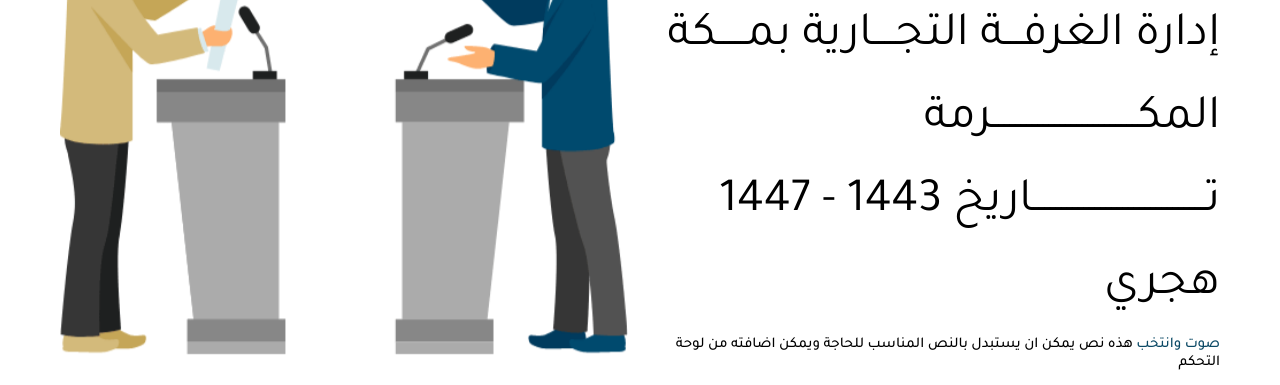
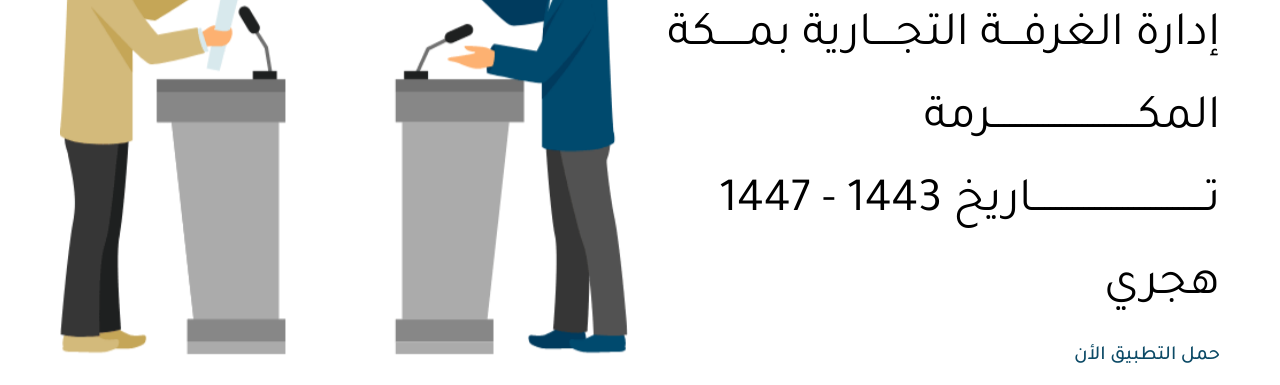
Before and after one commit to AliAbdelbaky/Afaq-group, a website: page docs/index.html in a window 1280 px wide. Shown: the part 231-616 px from the top of the page. Drawn offline with nearby package versions, Linux system fonts and the light colour scheme.

Commit message:
gitpages

```diff
--- a/docs/index.html
+++ b/docs/index.html
@@ -44,8 +44,6 @@
           <div class="col-lg-6 col-md-12 text_container">
             <h2 class="title"><span>
                  مجموع أفاق </span>انتخابات مجلس إدارة الغرفـــة التجــــارية بمـــــكة المكــــــــــــــــــــــــــرمة تـــــــــــــــــــــــــــــــاريخ 1443 - 1447 هجري</h2>
-            <h4 class="subtitle"><span>
-                 صوت وانتخب </span>هذه نص يمكن ان يستبدل بالنص المناسب للحاجة ويمكن اضافته من لوحة التحكم</h4>
             <div class="btn_container">
               <h5 class="btn_title">
                  حمل التطبيق الأن</h5>
```
